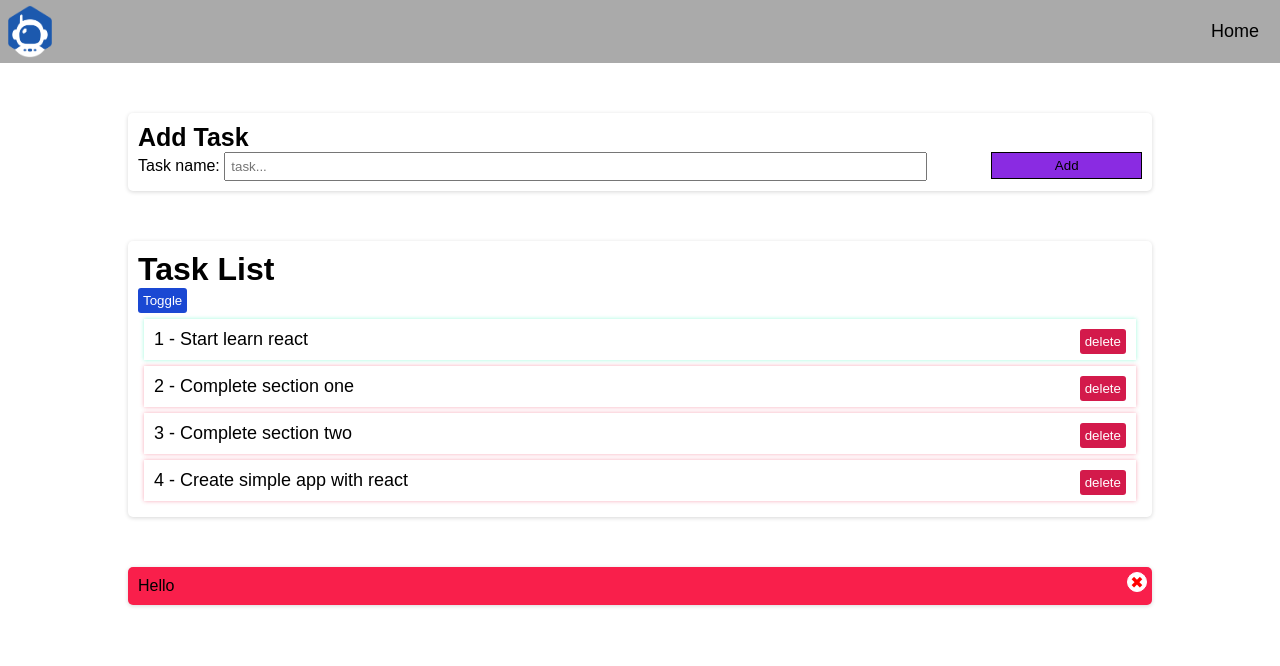
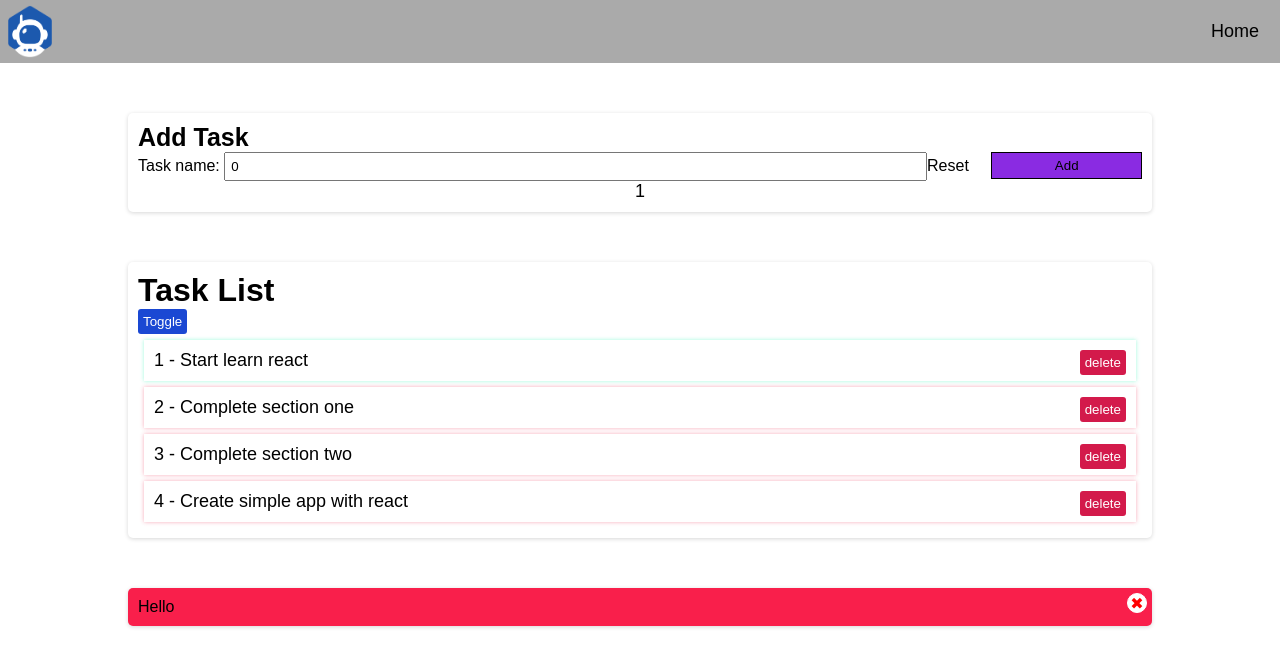
Before and after one commit to otmanedouieb/learn-react, a React (Create React App) app: page / in a window 1280 px wide. Shown: the top 666 px of the page. Built offline with nearby package versions, Linux system fonts and the light colour scheme.

Commit message:
Controle input and add tasks

```diff
--- a/src/App.js
+++ b/src/App.js
@@ -7,12 +7,25 @@ import Notice from "./components/Notice";
 import "./App.css";
 import AddTask from "./components/AddTask";
 
+const tasksList = [
+  { id: 1, name: "Start learn react", completed: true },
+  { id: 2, name: "Complete section one", completed: false },
+  { id: 3, name: "Complete section two", completed: false },
+  { id: 4, name: "Create simple app with react", completed: false },
+];
+
 function App() {
+  const [tasks, setTasks] = useState(tasksList);
+
+  function handelAddTask(task) {
+    setTasks((previousTasks) => [...previousTasks, task]);
+  }
+
   return (
     <div className="App">
       <Header />
-      <AddTask />
-      <TaskList />
+      <AddTask onAddTask={handelAddTask} />
+      <TaskList tasks={tasks} setTasks={setTasks} />
       <Notice>Hello</Notice>
     </div>
   );
--- a/src/components/AddTask.js
+++ b/src/components/AddTask.js
@@ -1,12 +1,38 @@
+import { useState } from "react";
 import "./AddTask.css";
 
-export default function AddTask() {
+export default function AddTask({ onAddTask }) {
+  const [taskValue, setTasKValue] = useState("0");
+
+  function handelChange(event) {
+    setTasKValue(event.target.value);
+  }
+
+  function handelReset() {
+    setTasKValue("");
+  }
+
+  function handelSubmit(e) {
+    e.preventDefault();
+    const t = {
+      id: Date.now(),
+      name: taskValue,
+      completed: false,
+    };
+
+    onAddTask(t);
+
+    handelReset();
+  }
+
   return (
     <section className="box">
       <h1 className="title">Add Task</h1>
-      <form>
+      <form onSubmit={(e) => handelSubmit(e)}>
         <label htmlFor="task">Task name: </label>
         <input
+          value={taskValue}
+          onChange={(event) => handelChange(event)}
           type="text"
           id="task"
           name="task"
@@ -14,7 +40,9 @@ export default function AddTask() {
           autoComplete="off"
         />
         <button>Add</button>
+        <span onClick={handelReset}>Reset</span>
       </form>
+      <p>{taskValue.length}</p>
     </section>
   );
 }
--- a/src/components/TaskList.js
+++ b/src/components/TaskList.js
@@ -2,15 +2,7 @@ import { useState } from "react";
 
 import Task from "./Task";
 
-const tasksList = [
-  { id: 1, name: "Start learn react", completed: true },
-  { id: 2, name: "Complete section one", completed: false },
-  { id: 3, name: "Complete section two", completed: false },
-  { id: 4, name: "Create simple app with react", completed: false },
-];
-
-export default function TaskList() {
-  const [tasks, setTasks] = useState(tasksList);
+export default function TaskList({ tasks, setTasks }) {
   const [show, setShow] = useState(true);
 
   function handleDelete(id) {
```
